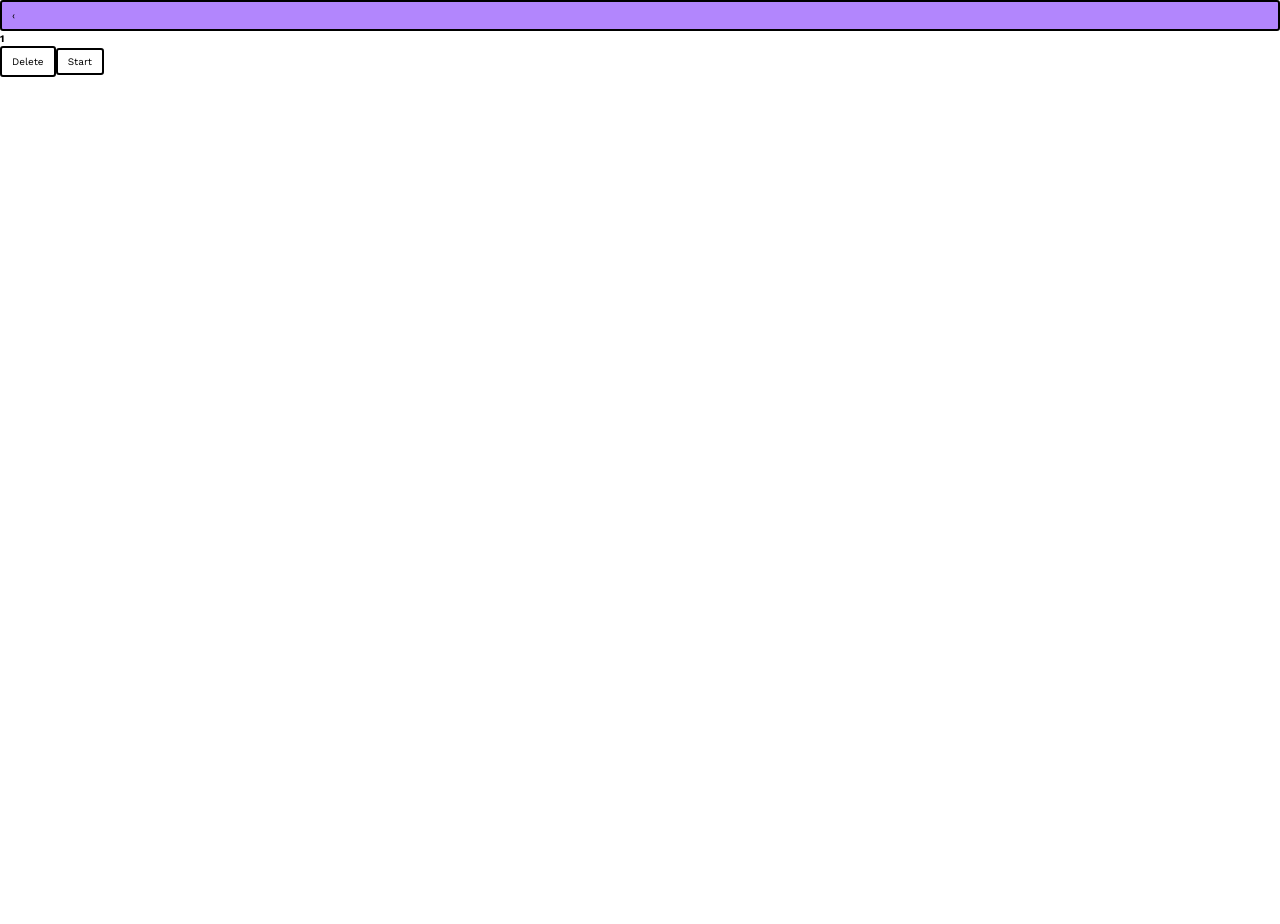
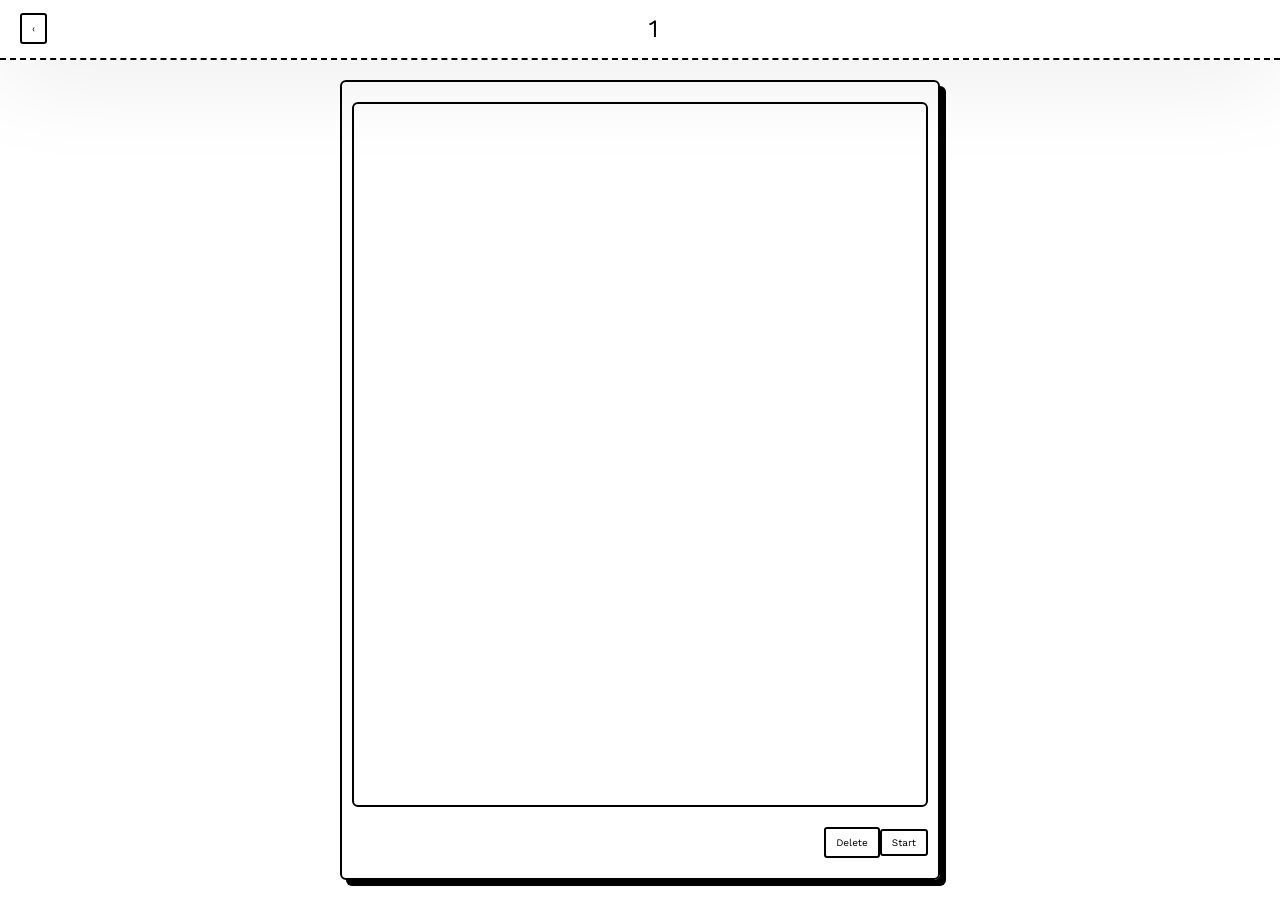
Before and after one commit to adammmmd/PlanexLog, a Nuxt app: page /plan/exercise/1 in a window 1280 px wide. Shown: the top 924 px of the page. Before the commit the page ends 800 px from the top, so only its background shows below. Built offline with nearby package versions, Linux system fonts and the light colour scheme; a web font is replaced by a local one.

Commit message:
change style

```diff
--- a/assets/main.css
+++ b/assets/main.css
@@ -233,6 +233,13 @@ svg {
     padding: 1rem 2rem;
 }
 
+.header__header-content{
+    display: flex;
+    align-items: center;
+    justify-content: space-between;
+    padding: 1rem 2rem;
+}
+
 .header__logo-container{
     display: flex;
     align-items: center;
@@ -254,7 +261,7 @@ svg {
     list-style-type: none;
 }
 
-.header__link{
+/* .header__link{
     padding: 1rem 1.5rem;
     display: inline-block;
     font-size: 1.6rem;
@@ -264,7 +271,7 @@ svg {
     letter-spacing: 1px;
     font-weight: 700;
     transition: color .3s;
-}
+} */
 
 .header__link:hover {
     color: #B286FD;
@@ -405,6 +412,128 @@ svg {
     align-items: flex-start;
 }
 
+/* plan form */
+.plan-form__container{
+    width: 100%;
+    height: 100%;
+    padding: 6rem 2rem;
+    display: flex;
+    justify-content: center;
+}
+
+.plan-form__form-container{
+    margin-top: 2rem;
+    width: 100%;
+    max-width: 600px;
+    height: 100vh;
+    display: flex;
+    flex-direction: column;
+    justify-content: flex-start;
+    align-items: stretch;
+    padding: 2rem 1rem;
+}
+
+.plan-form__form-head{
+    width: 100%;
+    padding: 3rem 4rem;
+    display: flex;
+    flex-direction: row;
+    align-items: flex-end;
+    justify-content: flex-start;
+}
+
+.plan-form__img-head{
+    object-fit: cover;
+    width: 50px;
+    aspect-ratio: 1;
+    margin-right: 2rem;
+}
+
+.plan-form__title-head{
+    width: 100%;
+    height: 3rem;
+    padding: 1rem;
+}
+
+.plan-form__filter-container{
+    display: flex;
+    flex-direction: row;
+    justify-content: space-between;
+    align-items: center;
+    padding: 1rem;
+}
+
+.plan-form__search-bar{
+    width: 100%;
+    height: 3rem;
+    margin-right: 0.5rem;
+    padding: 0.3rem 1rem;
+}
+
+.plan-form__filter-bar{
+    width: 5.5rem;
+    height: 3rem;
+}
+
+.plan-form__list-container{
+    width: 100%;
+    height: 100%;
+    margin-bottom: 2rem;
+    display: flex;
+    flex-direction: column;
+    justify-content: flex-start;
+    align-items: stretch;
+    overflow: auto;
+}
+
+.plan-form__list{
+    border-top: 1px solid black;
+    border-bottom: 1px solid black;
+}
+
+.plan-form__list:nth-child(odd){
+    background-color: #fafafa;
+}
+
+.plan-form__list:nth-child(even){
+    background-color: #ffffff;
+}
+
+.plan-form__label{
+    display: flex;
+    flex-direction: row;
+    align-items: center;
+    justify-content: flex-start;
+    padding: 0.7rem 1rem;
+}
+
+input[type="checkbox"] {
+    width: 17px;
+    aspect-ratio: 1;
+    border: 2px solid black;
+    border-radius: 6px;
+    margin-right: 1rem;
+}
+
+input[type="checkbox"]:checked {
+    color: #B286FD;
+}
+
+.plan-form__label-img{
+    width: 40px;
+    aspect-ratio: 1;
+    object-fit: cover;
+    margin-right: 2rem;
+}
+
+.plan-form__label-desc-cont{
+    display: flex;
+    flex-direction: column;
+    justify-content: space-between;
+    align-items: flex-start;
+}
+
+
 /* calendar page */
 .calendar__container{
     width: 100%;
@@ -468,4 +597,9 @@ svg {
     .calendar__container{
         flex-direction: column;
     }
+
+    /* plan form mobile */
+    .plan-form__form-head{
+        padding: 1rem 0.7rem;
+    }
 }
--- a/components/Calendar.vue
+++ b/components/Calendar.vue
@@ -29,9 +29,9 @@
 <script>
 
 export default {
-    props: {
-      events: Array,
-    },
+    // props: {
+    //   events: Array,
+    // },
     data() {
         return {
             date: new Date(),
--- a/components/ExerciseList.vue
+++ b/components/ExerciseList.vue
@@ -1,10 +1,12 @@
 <template>
-    <div class="card border-black border-1 rounded-0 mb-2 d-flex flex-column overflow-auto">
-        <div v-for="(exercise, i) in plan" class="card d-flex flex-row align-items-center justify-content-start border-1 border-black rounded-0 p-2 m-0" :key="i">
-            <img class="img-thumbnail border-black border-1 rounded-0 ms-2" style="object-fit: cover; width: 50px; height: 50px;" :src="exercise.gifUrl" :alt="exercise.name">
-            <div class="d-flex flex-column justify-content-start align-items-between ms-2" style="justify-items: stretch;">
-                <h2 class="fs-6 fw-medium m-0">{{exercise.name}}</h2>
-                <p class="fs-6 m-0">{{exercise.target}}</p>
+    <div class="plan-form__list-container border-main">
+        <div v-for="(exercise, i) in plan" class="plan-form__list" :key="i">
+            <div class="plan-form__label">
+                <img class="img-thumbnail border-black border-1 rounded-0 ms-2" style="object-fit: cover; width: 50px; height: 50px;" :src="exercise.gifUrl" :alt="exercise.name">
+                <div class="d-flex flex-column justify-content-start align-items-between ms-2" style="justify-items: stretch;">
+                    <h2 class="fs-6 fw-medium m-0">{{exercise.name}}</h2>
+                    <p class="fs-6 m-0">{{exercise.target}}</p>
+                </div>
             </div>
         </div>
     </div>
--- a/components/Header.vue
+++ b/components/Header.vue
@@ -1,8 +1,12 @@
 <template>
-    <header class="navbar navbar-expand-md d-flex justify-content-between bg-white fixed-top border border-black border-2 p-0">
-        <div class="btn btn-light btn-outline-dark rounded-0 border-2" @click="goToPrev">&#8249;</div>
-        <h2 class="navbar-brand justify-content-center fs-3 fw-bold m-0 p-0">{{ title }}</h2>
-        <div></div>
+    <header class="header">
+        <div class="header__header-content">
+            <div class="btn btn-light btn-outline-dark rounded-0 border-2" @click="goToPrev">&#8249;</div>
+            <div class="header__logo-container">
+                <h2 class="fs-800">{{ title }}</h2>
+            </div>
+            <div></div>
+        </div>
     </header>
 </template>
 <script>
--- a/components/HomeHeader.vue
+++ b/components/HomeHeader.vue
@@ -30,7 +30,7 @@
             <div class="header__sm-menu-content">
                 <ul class="header__sm-menu-links">
                     <li class="header__sm-menu-link">
-                        <nuxt-link to="/">Home</nuxt-link>
+                        <nuxt-link to="/home">Home</nuxt-link>
                     </li>
                     <li class="header__sm-menu-link">
                         <nuxt-link to="/about">About</nuxt-link>
@@ -39,8 +39,10 @@
                         <nuxt-link to="/projects">Projects</nuxt-link>
                     </li>
                     <li class="header__sm-menu-link">
-                        <button class="header__link border-main" v-if="!loggedIn" id="authorize_button" @click="handleAuthClick">Authorize</button>
-                        <nuxt-link class="header__link shadow-main border-main" v-if="loggedIn" to="/plan">Dashboard</nuxt-link>
+                        <div>
+                            <a class="header__link" v-if="!loggedIn" id="authorize_button" @click="handleAuthClick">Authorize</a>
+                            <nuxt-link class="header__link" v-if="loggedIn" to="/plan">Dashboard</nuxt-link>
+                        </div>
                     </li>
                 </ul>
             </div>
--- a/pages/plan/exercise/_exercise.vue
+++ b/pages/plan/exercise/_exercise.vue
@@ -1,11 +1,13 @@
 <template>
     <div>
         <Header :title="this.$route.params.exercise" />
-        <div class="card border-1 rounded-0 border-black d-flex flex column justify-content-between align-items-stretch p-4 my-5" style="max-height: 100vh;">
-            <ExerciseList :plan="plan" />
-            <div class="align-self-end">
-                <button class="btn btn-light btn-outline-dark border-2 rounded-0 border-black ml-auto " style="justify-self: end;" @click="deletePlan">Delete</button>
-                <nuxt-link class="btn btn-light btn-outline-dark border-2 rounded-0 border-black ml-auto " style="justify-self: end;" :to="`/plan/exercise/session/${this.$route.params.exercise}`">Start</nuxt-link>
+        <div class="plan-form__container">
+            <div class="border-main shadow-main plan-form__form-container">
+                <ExerciseList :plan="plan" />
+                <div style="align-self: flex-end;">
+                    <button class="btn btn-light btn-outline-dark border-2 rounded-0 border-black ml-auto " style="justify-self: end;" @click="deletePlan">Delete</button>
+                    <nuxt-link class="btn btn-light btn-outline-dark border-2 rounded-0 border-black ml-auto " style="justify-self: end;" :to="`/plan/exercise/session/${this.$route.params.exercise}`">Start</nuxt-link>
+                </div>
             </div>
         </div>
     </div>
--- a/pages/plan/recommend_plan/_plan.vue
+++ b/pages/plan/recommend_plan/_plan.vue
@@ -1,9 +1,11 @@
 <template>
     <div>
         <Header :title="this.$route.params.plan"/>
-        <div class="card border-1 rounded-0 border-black d-flex flex column justify-content-between align-items-stretch p-4 my-5" style="max-height: 100vh;">
-            <ExerciseList :plan="recommendPlan" />
-            <button class="btn btn-light btn-outline-dark border-2 rounded-0 border-black ml-auto align-self-end" style="justify-self: end;" @click="addPlan">Add to Plan</button>
+        <div class="plan-form__container">
+            <div class="border-main shadow-main plan-form__form-container">
+                <ExerciseList :plan="recommendPlan" />
+                <button class="btn" style="align-self: end;" @click="addPlan">Add to Plan</button>
+            </div>
         </div>
     </div>
 </template>
--- a/store/exercises.js
+++ b/store/exercises.js
@@ -21,7 +21,7 @@ const actions = {
                 url: 'https://exercisedb.p.rapidapi.com/exercises',
                 params: {limit: '1324'},
                 headers: {
-                    'X-RapidAPI-Key': 'd4a81426e9msh5ba0640ee5d367cp1f3326jsn22f0855623bf',
+                    'X-RapidAPI-Key': '0103c033f1msh9c2bdc9210ec870p13323cjsn4936eff52802',
                     'X-RapidAPI-Host': 'exercisedb.p.rapidapi.com'
                 }
             };
```
Also changed, not shown: pages/plan/form/index.vue (+25 -18 lines).
